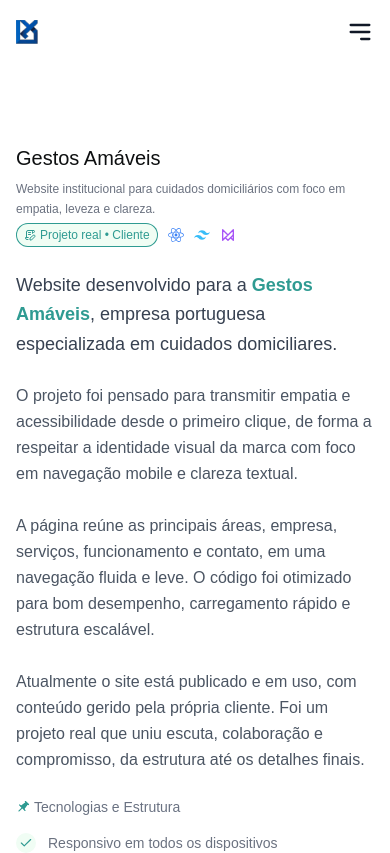
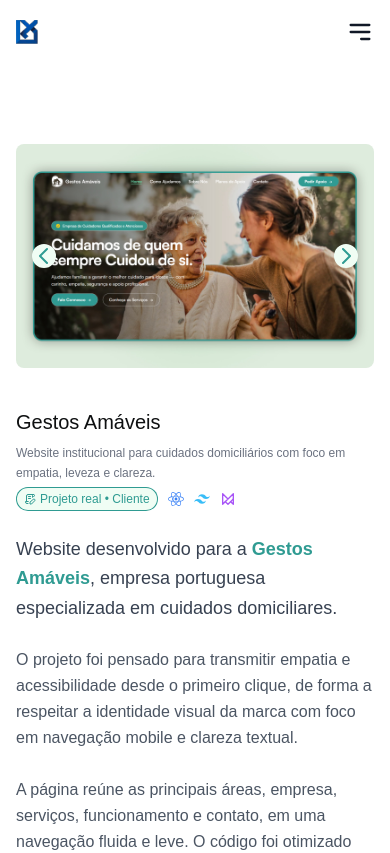
Before and after one commit to lodsa-ntos/lodex-portfolio, a React (Vite) app: page /gestosamaveis in a window 390 px wide. Shown: the top 853 px of the page. Built offline with nearby package versions, Linux system fonts and the light colour scheme; some icons are missing; a web font is replaced by a local one.

Commit message:
Update: 2025-08-06 12:05:38 [package-lock.json, package.json, src/pages/projects/client/gestosamaveis/ProjetoReal.jsx, src/utils/MobileCarousel.jsx, tailwind.config.js]

```diff
--- a/package.json
+++ b/package.json
@@ -10,6 +10,8 @@
     "preview": "vite preview"
   },
   "dependencies": {
+    "flowbite": "^3.1.2",
+    "flowbite-react": "^0.12.6",
     "formidable": "^3.5.4",
     "framer-motion": "^12.23.12",
     "fs": "^0.0.1-security",
--- a/src/pages/projects/client/gestosamaveis/ProjetoReal.jsx
+++ b/src/pages/projects/client/gestosamaveis/ProjetoReal.jsx
@@ -11,6 +11,7 @@
 import { AiOutlineFileProtect } from "react-icons/ai";
 import { LiaUniversitySolid } from "react-icons/lia";
 import { BubblyLink } from "../../../../library/BubblyLink";
+import MobileCarousel from "../../../../utils/MobileCarousel";
 
 function ProjetoReal() {
   return (
@@ -63,6 +64,8 @@
                 className="rounded-lg"
               />
             </div>
+
+            <MobileCarousel />
 
             {/** Right side - Explanation */}
             <div className="sticky top-36 self-start h-fit">
--- /dev/null
+++ b/src/utils/MobileCarousel.jsx
@@ -0,0 +1,46 @@
+import React from "react";
+import { Carousel, ChevronLeftIcon, ChevronRightIcon } from "flowbite-react";
+
+function MobileCarousel() {
+  return (
+    <div className="h-56 sm:h-64 md:hidden mb-10">
+      <Carousel
+        slideInterval={5000}
+        indicators={false}
+        leftControl={
+            <ChevronLeftIcon
+            className="w-6 h-6 bg-green-50
+            rounded-full text-[#2f9b92] hover:text"/>
+        }
+        rightControl={
+            <ChevronRightIcon
+            className="w-6 h-6 bg-green-50
+            rounded-full text-[#2f9b92] hover:text"/>
+        }
+      >
+        <img
+          src="images/projetos/cliente/gestosamaveis/sobregestosamaveis/bg-herosection.jpg"
+          alt="..."
+        />
+        <img
+          src="images/projetos/cliente/gestosamaveis/sobregestosamaveis/bg-home-scroll.jpg"
+          alt="..."
+        />
+        <img
+          src="images/projetos/cliente/gestosamaveis/sobregestosamaveis/bg-sobre.jpg"
+          alt="..."
+        />
+        <img
+          src="images/projetos/cliente/gestosamaveis/sobregestosamaveis/bg-servicos.jpg"
+          alt="..."
+        />
+        <img
+          src="images/projetos/cliente/gestosamaveis/sobregestosamaveis/bg-contact-form.jpg"
+          alt="..."
+        />
+      </Carousel>
+    </div>
+  );
+}
+
+export default MobileCarousel;
--- a/tailwind.config.js
+++ b/tailwind.config.js
@@ -2,6 +2,8 @@
 export default {
   content: [
     "./index.html",
+    "./node_modules/flowbite-react/**/*.js",
+    "./node_modules/flowbite/**/*.js",
     "./src/**/*.{js,ts,jsx,tsx}",
   ],
   theme: {
@@ -61,5 +63,8 @@
       },
     },
   },
-  plugins: [],
+  plugins: [
+    // eslint-disable-next-line no-undef
+    require('flowbite/plugin')
+  ],
 }
```
Also changed, not shown: 1 other file (tests, documents, lock files or other folders).
